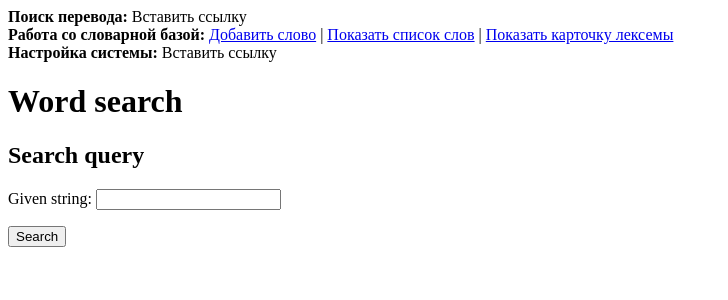
After one commit to krom-attic/wordcontrol_old, a Django app: a page that uses wordengine/templates/wordengine/base.html in a window 1280 px wide. The commit adds this page. Shown: the top 300 px of the page, without its empty margins (0-728 px from the left). Run offline with Django 3.2, Linux system fonts and the light colour scheme.

Commit message:
Word search added Navigation added

```diff
--- a/wordengine/forms.py
+++ b/wordengine/forms.py
@@ -25,3 +25,7 @@ class SourceSelectForm(forms.Form):
 
 class DoSmthWithIdForm(forms.Form):
     given_id = forms.IntegerField()
+
+
+class SearchWordFormForm(forms.Form):
+    given_string = forms.CharField()
--- a/wordengine/templates/wordengine/base.html
+++ b/wordengine/templates/wordengine/base.html
@@ -4,6 +4,11 @@
     <title>WordControl — {% block pagetitle %}Page-specific part of title here{% endblock %}</title>
 </head>
 <body>
+<div><strong>Поиск перевода:</strong> Вставить ссылку</div>
+<div><strong>Работа со словарной базой:</strong> <a href="{% url 'wordengine:add_wordform' %}">Добавить слово</a> |
+    <a href="{% url 'wordengine:show_wordlist' %}">Показать список слов</a> |
+    <a href="{% url 'wordengine:show_lexemedetails' %}">Показать карточку лексемы</a></div>
+<div><strong>Настройка системы:</strong> Вставить ссылку</div>
 <div>{% block pagebody %}Page body here{% endblock %}</div>
 </body>
 </html>
--- /dev/null
+++ b/wordengine/templates/wordengine/lexeme_details.html
@@ -0,0 +1,5 @@
+{% extends "wordengine/base.html" %}
+{% block pagetitle %}Lexeme details{% endblock %}
+{% block pagebody %}
+<p>Lexeme details go here</p>
+{% endblock %}
--- /dev/null
+++ b/wordengine/templates/wordengine/wordform_list.html
@@ -0,0 +1,26 @@
+{% extends "wordengine/base.html" %}
+{% block pagetitle %}Wordform search{% endblock %}
+{% block pagebody %}
+
+    <h1>Word search</h1>
+        <h2>Search query</h2>
+            <form action="" method="post">
+                {% csrf_token %}
+                {{ word_search.as_p }}
+                <input type="submit" value="Search" name="" />
+            </form>
+
+        {% if is_searched %}
+        <h2>Search results</h2>
+            {% if word_result %}
+                <ul>
+                {% for word in word_result %}
+                    <li>{{ word }}</li>
+                {% endfor %}
+                </ul>
+            {% else %}
+                <p>Search returned no results.</p>
+            {% endif %}
+        {% endif %}
+
+{% endblock %}
--- a/wordengine/urls.py
+++ b/wordengine/urls.py
@@ -6,4 +6,6 @@ urlpatterns = patterns('',
                        url(r'^$', views.index, name='index'),
                        url(r'^dosmth$', views.DoSmthWordFormView.as_view(), name='do_something'),
                        url(r'^result$', views.ActionResultView, name='action_result'),
+                       url(r'^view/lexeme$', views.ShowLexemeDetailsView.as_view(), name='show_lexemedetails'),
+                       url(r'^view/words$', views.ShowWordFormListView.as_view(), name='show_wordlist'),
 )
--- a/wordengine/views.py
+++ b/wordengine/views.py
@@ -3,8 +3,14 @@ from django.views.generic.base import TemplateView
 from django.contrib.auth.decorators import login_required
 from django.utils.decorators import method_decorator
 from django.core.urlresolvers import reverse
-from wordengine import forms
-from wordengine import models
+from wordengine import forms, models
+
+
+def index(request):
+    return render(request, 'wordengine/index.html')
+
+def ActionResultView(request):
+    return render(request, 'wordengine/action_result.html')
 
 
 class DoSmthWordFormView(TemplateView):
@@ -70,8 +76,24 @@ class AddWordFormView(TemplateView):
     def dispatch(self, *args, **kwargs):
         return super(AddWordFormView, self).dispatch(*args, **kwargs)
 
-def index(request):
-    return render(request, 'wordengine/index.html')
 
-def ActionResultView(request):
-    return render(request, 'wordengine/action_result.html')
+class ShowWordFormListView(TemplateView):
+    word_search_class = forms.SearchWordFormForm
+    template_name = 'wordengine/wordform_list.html'
+
+    def get(self, request, *args, **kwargs):
+        return render(request, self.template_name, {'word_search': self.word_search_class()})
+
+    def post(self, request, *args, **kwargs):
+        is_searched = True
+        if 'given_string' in request.POST:
+            word_result = models.WordForm.objects.filter(spelling__startswith=request.POST['given_string'])
+        return render(request, self.template_name, {'word_search': self.word_search_class(),
+                                                    'word_result': word_result, 'is_searched': is_searched})
+
+
+class ShowLexemeDetailsView(TemplateView):
+    template_name = 'wordengine/lexeme_details.html'
+
+    def get(self, request, *args, **kwargs):
+        return render(request, self.template_name)
```
Also changed, not shown: wordengine/templates/wordengine/index.html (+1 -7 lines).
